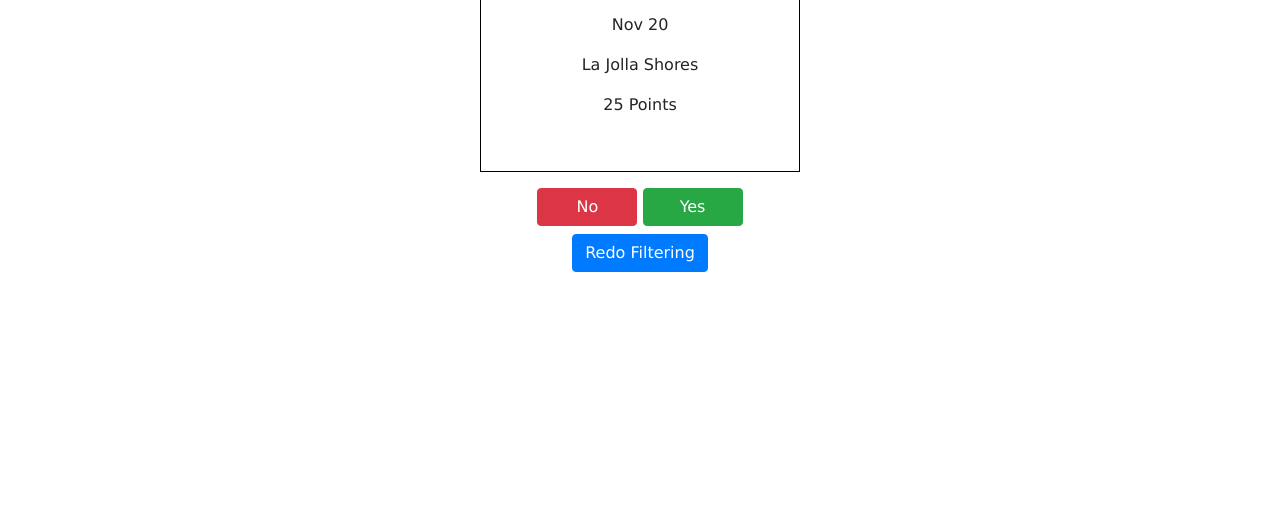
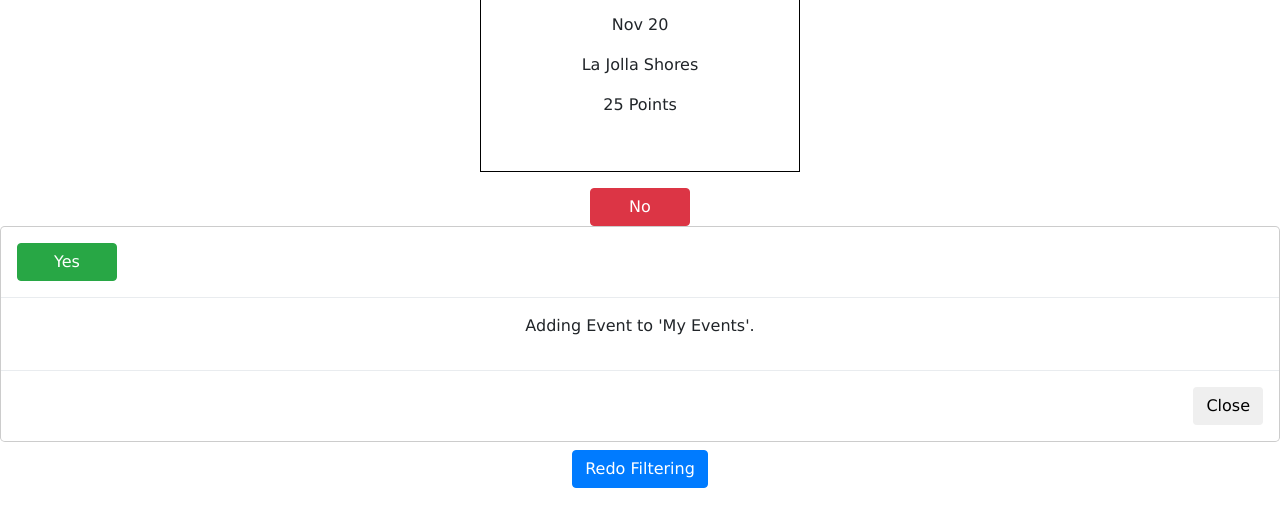
Before and after one commit to arothleder/RAD_Events_Test, a plain HTML site: page EventView.html in a window 1280 px wide. Shown: the part 600-1112 px from the top of the page. Before the commit the page ends 896 px from the top, so only its background shows below. Drawn offline with nearby package versions, Linux system fonts and the light colour scheme.

Commit message:
Adding popup

```diff
--- a/EventView.html
+++ b/EventView.html
@@ -105,7 +105,19 @@
               </script>
 
           <button type="button"style="width:100px;" class="btn btn-danger" onclick="NextEvent()" > No</button>
-          <button type="button"style="width:100px;" class="btn btn-success" onclick="GoToPage()" > Yes</button>
+          <!-- Modal content-->
+          <div class="modal-content">
+            <div class="modal-header">
+              <button type="button"style="width:100px;" class="btn btn-success" onclick="GoToPage()" > Yes</button>
+            </div>
+            <div class="modal-body">
+               <p>Adding Event to 'My Events'.</p>
+            </div>
+            <div class="modal-footer">
+              <button type="button" class="btn btn-default" data-dismiss="modal">Close</button>
+            </div>
+          </div>
+
       </div>
       <div class="mt-2 col-xs-1" align="center">
           <a class="btn btn-primary" href="selection_page/Selection.html" role="button">Redo Filtering</a>
```
Also changed, not shown: bootstrap_home/home.html (+1 -1 lines).
